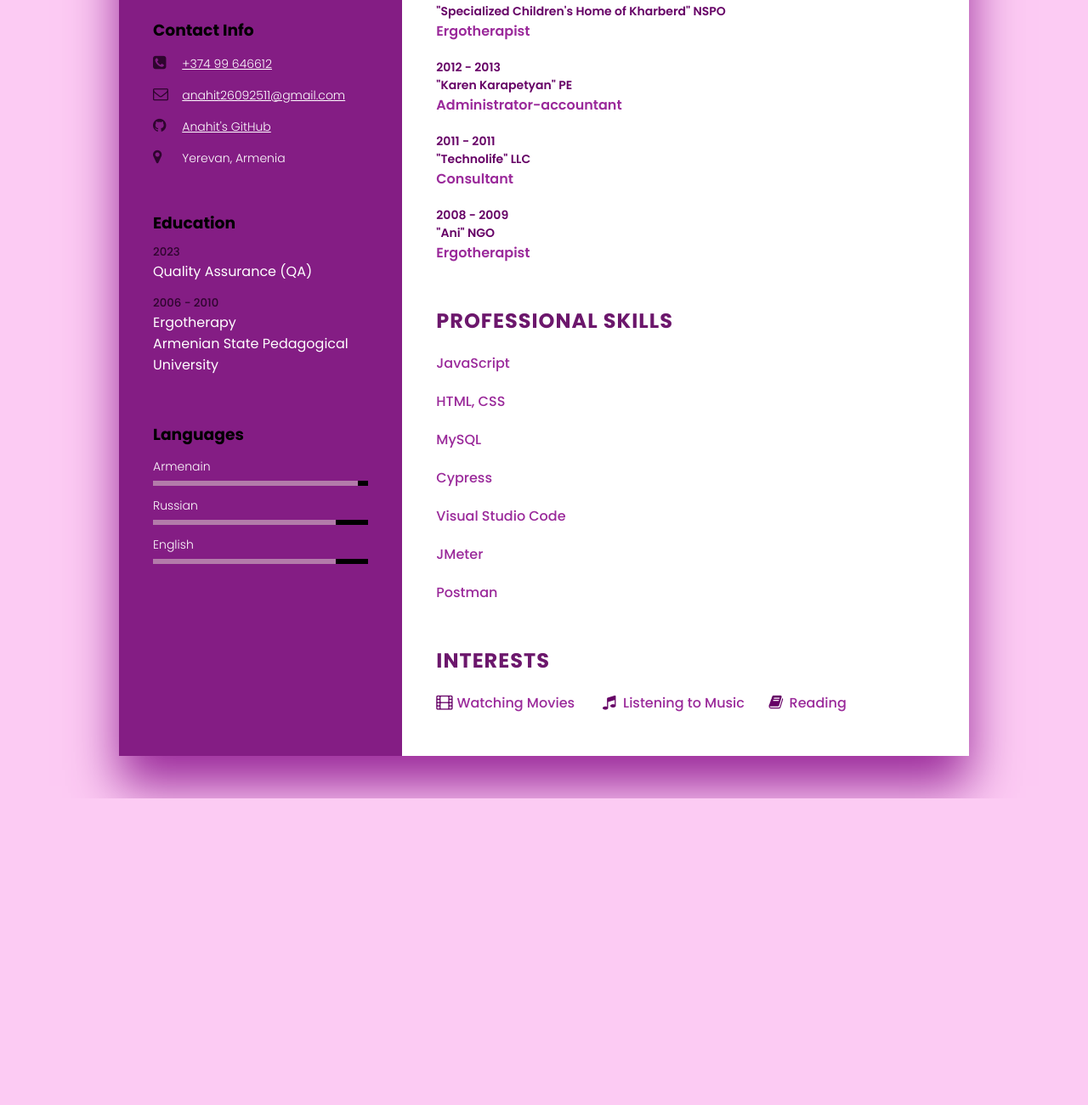
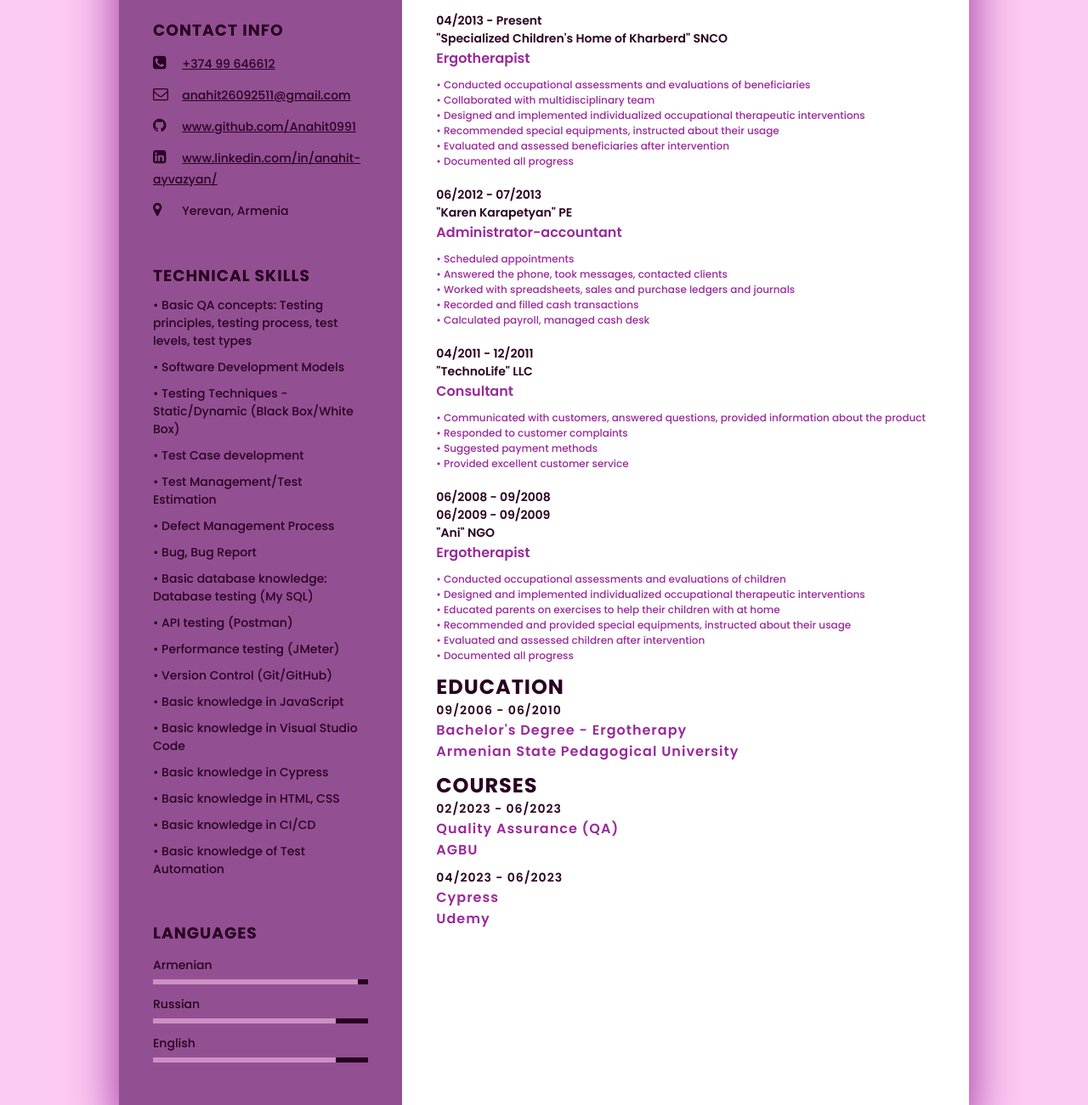
Before and after one commit to Anahit0991/My_CV, a plain HTML site: page index.html in a window 1280 px wide. Shown: the part 384-1685 px from the top of the page at 85% size. Before the commit the page ends 1324 px from the top, so only its background shows below. Drawn offline with Linux system fonts and the light colour scheme.

Commit message:
Version after HR consultation

```diff
--- a/index.html
+++ b/index.html
@@ -30,7 +30,11 @@
                         </li>
                         <li>
                             <span class="icon"><i class="fa fa-github" aria-hidden="true"></i></span>
-                            <span class="text"><a href="https://github.com/Anahit0991">Anahit's GitHub</a></span>
+                            <span class="text"><a href="https://www.github.com/Anahit0991">www.github.com/Anahit0991</a></span>
+                        </li>
+                        <li>
+                            <span class="icon"><i class="fa fa-linkedin-square" aria-hidden="true"></i></span>
+                            <span class="text"><a href="https://www.linkedin.com/in/anahit-ayvazyan/">www.linkedin.com/in/anahit-ayvazyan/</a></span>
                         </li>
                         <li>
                             <span class="icon"><i class="fa fa-map-marker" aria-hidden="true"></i></span>
@@ -39,26 +43,34 @@
                     </ul>
                 </div>
 
-                <div class="contactInfo education">
-                    <h3 clas="title">Education</h3>
-                    <ul>
-                        <li>
-                            <h5>2023</h5>
-                            <h4>Quality Assurance (QA)</h4>
-                         </li>
-                        <li>
-                           <h5>2006 - 2010</h5>
-                           <h4>Ergotherapy</h4>
-                           <h4>Armenian State Pedagogical University</h4>
-                        </li>
-                    </ul>
+                <div class="contactInfo technicalSkills">
+                    <h3 clas="title">Technical Skills</h3>
+                    <div class="box">
+                        <h4>• Basic QA concepts: Testing principles, testing process, test levels, test types</h4>
+                        <h4>• Software Development Models</h4>
+                        <h4>• Testing Techniques - Static/Dynamic (Black Box/White Box)</h4>
+                        <h4>• Test Case development</h4>
+                        <h4>• Test Management/Test Estimation</h4>
+                        <h4>• Defect Management Process</h4>
+                        <h4>• Bug, Bug Report</h4>
+                        <h4>• Basic database knowledge: Database testing (My SQL)</h4>
+                        <h4>• API testing (Postman)</h4>
+                        <h4>• Performance testing (JMeter)</h4>
+                        <h4>• Version Control (Git/GitHub)</h4>
+                        <h4>• Basic knowledge in JavaScript</h4>
+                        <h4>• Basic knowledge in Visual Studio Code</h4>
+                        <h4>• Basic knowledge in Cypress</h4>
+                        <h4>• Basic knowledge in HTML, CSS</h4>
+                        <h4>• Basic knowledge in CI/CD</h4>
+                        <h4>• Basic knowledge of Test Automation</h4>
+                    </div>
                 </div>
 
                 <div class="contactInfo language">
                     <h3 clas="title">Languages</h3>
                     <ul>
                         <li>
-                            <span class="text">Armenain</span>
+                            <span class="text">Armenian</span>
                             <span class="percent">
                                 <div style="width: 95%;"></div>
                             </span>
@@ -81,82 +93,106 @@
 
             <div class="right_Side">
                 <div class="about">
-                    <h2 class="title2">Profile</h2>
-                    <p>Hi, I am Anahit and I am starting my journey in IT world.<br>
-                        I have a strong attention to detail. I like new challenges, that made me want to learn more and more and improve my skills every day. My objective is to excel in a challenging and innovative QA work environment and aim to exercise my full potential. That’s why I am looking for o company that will give me the chance to learn and develop myself.</p>
+                    <h2 class="title2">Professional Summary</h2>
+                    <p>I am Anahit and I am starting my journey in IT world.<br>
+                        I am a self-motivated, reliable, responsible and hardworking person. Furthermore, I am able to work well under pressure and adhere to strict deadlines. I have a strong attention to details. I like new challenges, that made me want to learn more and more and improve my skills every day. My objective is to excel in a challenging and innovative QA work environment and aim to exercise my full potential. That’s why I am looking for a company that will give me the chance to learn and develop myself.</p>
                 </div>
                 <div class="about">
                     <h2 class="title2">Experience</h2>
                     <div class="box">
                         <div class="year_company">
-                            <h5>2013 - Present</h5>
-                            <h5>"Specialized Children's Home of Kharberd" NSPO</h5>
+                            <h5>04/2013 - Present</h5>
+                            <h5>"Specialized Children's Home of Kharberd" SNCO</h5>
                         </div>
                         <div class="text">
                             <h4>Ergotherapist</h4>
                         </div>
+                        <div class="box">
+                            <h4>• Conducted occupational assessments and evaluations of beneficiaries</h4>
+                            <h4>• Collaborated with multidisciplinary team</h4>
+                            <h4>• Designed and implemented individualized occupational therapeutic interventions</h4>
+                            <h4>• Recommended special equipments, instructed about their usage</h4>
+                            <h4>• Evaluated and assessed beneficiaries after intervention</h4>
+                            <h4>• Documented all progress</h4>
+                        </div>
                     </div>
                     <div class="box">
                         <div class="year_company">
-                            <h5>2012 - 2013</h5>
+                            <h5>06/2012 - 07/2013</h5>
                             <h5>"Karen Karapetyan" PE</h5>
                         </div>
                         <div class="text">
                             <h4>Administrator-accountant</h4>
                         </div>
+                        <div class="box">
+                            <h4>• Scheduled appointments</h4>
+                            <h4>• Answered the phone, took messages, contacted clients</h4>
+                            <h4>• Worked with spreadsheets, sales and purchase ledgers and journals</h4>
+                            <h4>• Recorded and filled cash transactions</h4>
+                            <h4>• Calculated payroll, managed cash desk</h4>
+                        </div>
                     </div>
                     <div class="box">
                         <div class="year_company">
-                            <h5>2011 - 2011</h5>
-                            <h5>"Technolife" LLC</h5>
+                            <h5>04/2011 - 12/2011</h5>
+                            <h5>"TechnoLife" LLC</h5>
                         </div>
                         <div class="text">
                             <h4>Consultant</h4>
                         </div>
+                        <div class="box">
+                            <h4>• Communicated with customers, answered questions, provided information about the product</h4>
+                            <h4>• Responded to customer complaints</h4>
+                            <h4>• Suggested payment methods</h4>
+                            <h4>• Provided excellent customer service</h4>
+                        </div>
                     </div>
                     <div class="box">
                         <div class="year_company">
-                            <h5>2008 - 2009</h5>
+                            <h5>06/2008 - 09/2008</h5>
+                            <h5>06/2009 - 09/2009</h5>
                             <h5>"Ani" NGO</h5>
                         </div>
                         <div class="text">
                             <h4>Ergotherapist</h4>
                         </div>
+                        <div class="box">
+                            <h4>• Conducted occupational assessments and evaluations of children</h4>
+                            <h4>• Designed and implemented individualized occupational therapeutic interventions</h4>
+                            <h4>• Educated parents on exercises to help their children with at home</h4>
+                            <h4>• Recommended and provided special equipments, instructed about their usage</h4>
+                            <h4>• Evaluated and assessed children after intervention</h4>
+                            <h4>• Documented all progress</h4>
+                        </div>
+                        <div class="about education">
+                            <h2 clas="title2">Education</h2>
+                            <div class="year">
+                                <h5>09/2006 - 06/2010</h5>
+                            </div>
+                            <div class="text">
+                                <h4>Bachelor's Degree - Ergotherapy</h4>
+                                <h4>Armenian State Pedagogical University</h4>
                             </div>
                         </div>
 
-            <div class="about skills">
-                <h2 class="title2">Professional Skills</h2>
-                <div class="box">
-                    <h4>JavaScript</h4>
+                        <div class="about courses">
+                            <h2 clas="title2">Courses</h2>
+                            <div class="year">
+                                <h5>02/2023 - 06/2023</h5>
                             </div>
-                <div class="box">
-                    <h4>HTML, CSS</h4>
+                            <div class="text">
+                                    <h4>Quality Assurance (QA)</h4>
+                                    <h4>AGBU</h4>
                             </div>
-                <div class="box">
-                    <h4>MySQL</h4>
+                            <div class="year">
+                                   <h5>04/2023 - 06/2023</h5>
                             </div>
-                <div class="box">
+                            <div class="text">
                                    <h4>Cypress</h4>
-                </div>
-                <div class="box">
-                    <h4>Visual Studio Code</h4>
-                </div>
-                <div class="box">
-                    <h4>JMeter</h4>
-                </div>
-                <div class="box">
-                    <h4>Postman</h4>
+                                   <h4>Udemy</h4>
                             </div>
                         </div>
-
-            <div class="about interest">
-                <h2 class="title2">Interests</h2>
-                <ul>
-                    <li><i class="fa fa-film" aria-hidden="true"></i>  Watching Movies</li>
-                    <li><i class="fa fa-music" aria-hidden="true"></i>  Listening to Music</li>
-                    <li><i class="fa fa-book" aria-hidden="true"></i>  Reading</li>
-                </ul>
+                    </div>
                 </div>
             </div>
         </div>
--- a/style.css
+++ b/style.css
@@ -29,7 +29,7 @@ body
 .container .left_Side
 {
     position: relative;
-    background: rgb(132, 29, 132);
+    background: rgb(146, 80, 146);
     padding: 40px;
 }
 .profileText
@@ -60,7 +60,7 @@ body
 }
 .profileText h2
 {
-    color: #fff;
+    color: #290122;
     font-size: 1.5em;
     margin-top: 20px;
     text-transform: uppercase;
@@ -77,13 +77,12 @@ body
 {
    padding-top: 40px;
 }
-.title
+.contactInfo h3
 {
-    color: #fff;
+    color: #290122;
     text-transform: uppercase;
-    font-weight: 600;
     letter-spacing: 1px;
-    margin-bottom: 20px;
+    margin-bottom: 10px;
 }
 .contactInfo ul
 {
@@ -101,45 +100,41 @@ body
     display: inline-block;
     width: 30px;
     font-size: 18px;
-    color: rgb(46, 5, 46);
+    color: #290122;
 }
 .contactInfo ul li span
 {
-    color: #fff;
+    color: #290122;
     font-size: 14px;
-    font-weight: 300;
+    font-weight: 500;
 }
 .contactInfo ul li span a
 {
-    color: #fff;
+    color: #290122;
     font-size: 14px;
-    font-weight: 300;
-}
-.contactInfo.education li
-{
-    margin-bottom: 15px;
-}
-.contactInfo.education h5
-{
-    color: rgb(46, 5, 46);
     font-weight: 500;
 }
-.contactInfo.education h4:nth-child(2)
+.contactInfo.technicalSkills .title h3
 {
-    color: #fff;
-    font-weight: 400;
+    color: #290122;
+    text-transform: uppercase;
+    letter-spacing: 1px;
+    margin-bottom: 10px;
 }
-.contactInfo.education h4
+.contactInfo.technicalSkills .box h4
 {
-    color: #fff;
-    font-weight: 400;
+    margin-bottom: 10px;
+    color: #290122;
+    text-transform: none;
+    font-size: 14px;
+    font-weight: 500;
 }
 .contactInfo.language .percent
 {
     position: relative;
     width: 100%;
     height: 6px;
-    background: black;
+    background: #290122;
     display: block;
     margin-top: 5px;
 }
@@ -149,13 +144,13 @@ body
     top: 0;
     left: 0;
     height: 100%;
-    background: rgba(194, 133, 184, 0.927);
+    background: rgba(218, 157, 208, 0.927);
 }
 
 .container .right_Side
 {
-    position: relative;
-    background: #fff;
+    position:relative;
+    background:  #fff;
     padding: 40px;
 }
 .about
@@ -169,7 +164,7 @@ body
 }
 .title2
 {
-    color: #6c176c;
+    color: #290122;
     text-transform: uppercase;
     letter-spacing: 1px;
     margin-bottom: 10px;
@@ -184,7 +179,7 @@ p
 {
     display: flex;
     flex-direction: column;
-    margin: 20px 0;
+    margin: 10px 0;
 }
 .about .box .year_company
 {
@@ -192,7 +187,7 @@ p
 }
 .about .box .year_company h5
 {
-    color: rgb(102, 1, 102);
+    color: #290122;
     font-size: 14px;
     font-weight: 600;
 }
@@ -202,35 +197,64 @@ p
     font-size: 16px;
     font-weight: 600;
 }
-.skills .box
-{
-   position: relative;
-   width: 100%;
-   display: grid;
-   grid-template-columns: repeat(2,1fr);
-   justify-content: center;
-   align-items: center;
-}
-.skills .box h4
+.about .box .box h4
 {
     color: rgb(154, 41, 154);
+    font-size: 12px;
     font-weight: 500;
 }
-.interest ul
+.about .education
 {
-    display: grid;
-    grid-template-columns: repeat(3,1fr);
+    color: #290122;
+    text-transform: uppercase;
+    letter-spacing: 1px;
+    margin-bottom: 10px;
 }
-.interest ul li
+.about .education h5
 {
-    list-style: none;
+    color: #290122;
+    font-size: 14px;
+    font-weight: 600;
+}
+.about .education h4:nth-child(2)
+{
+    color: rgb(154, 41, 154);;
+    font-size: 16px;
+    font-weight: 600;
+}
+.about .education h4
+{
     color: rgb(154, 41, 154);
-    font-weight: 500;
-    margin: 10px 0;
+    text-transform: none;
+    font-size: 16px;
+    font-weight: 600;
 }
-.interest ul li .fa
+.about .courses
 {
-    color: rgb(102, 1, 102);
-    font-size: 18px;
-    width: 20px;
+    color: #290122;
+    text-transform: uppercase;
+    letter-spacing: 1px;
+    margin-bottom: 10px;
 }
+.about .courses h5
+{
+    color: #290122;
+    font-size: 14px;
+    font-weight: 600;
+}
+.about .courses h4:nth-child(2)
+{
+    color: rgb(154, 41, 154);
+    text-transform: none;
+    font-size: 16px;
+    font-weight: 600;
+    margin-bottom: 10px;
+}
+.about .courses h4
+{
+    color: rgb(154, 41, 154);
+    text-transform: none;
+    font-size: 16px;
+    font-weight: 600;
+    margin-bottom: 0px;
+}
```
Lines whose indentation alone changed are shown as unchanged.
